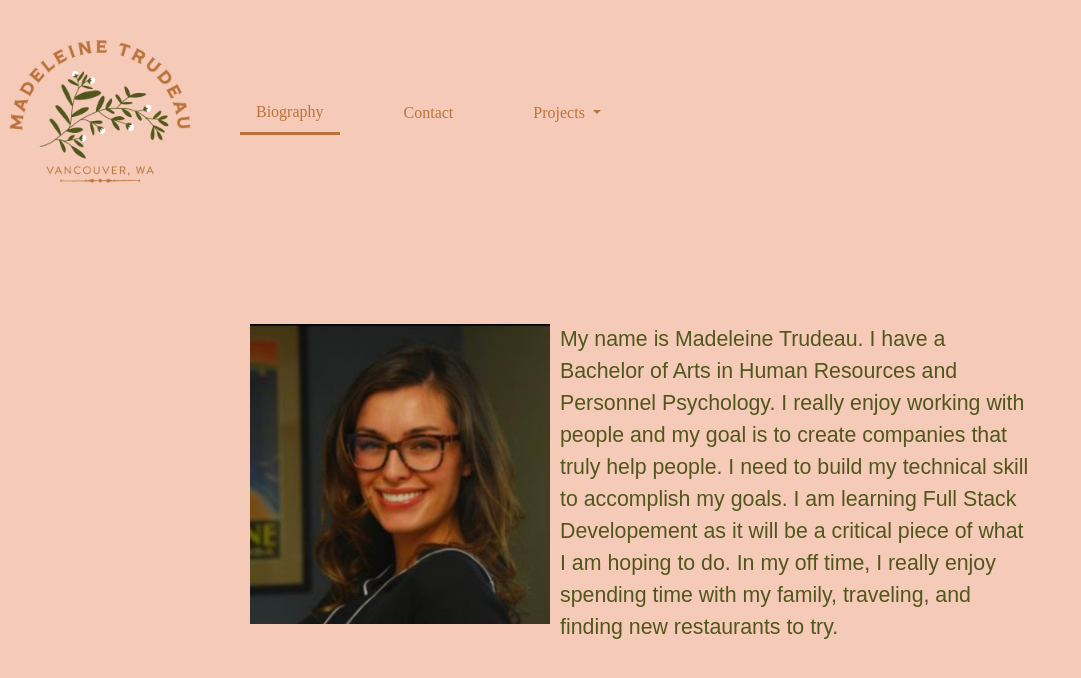
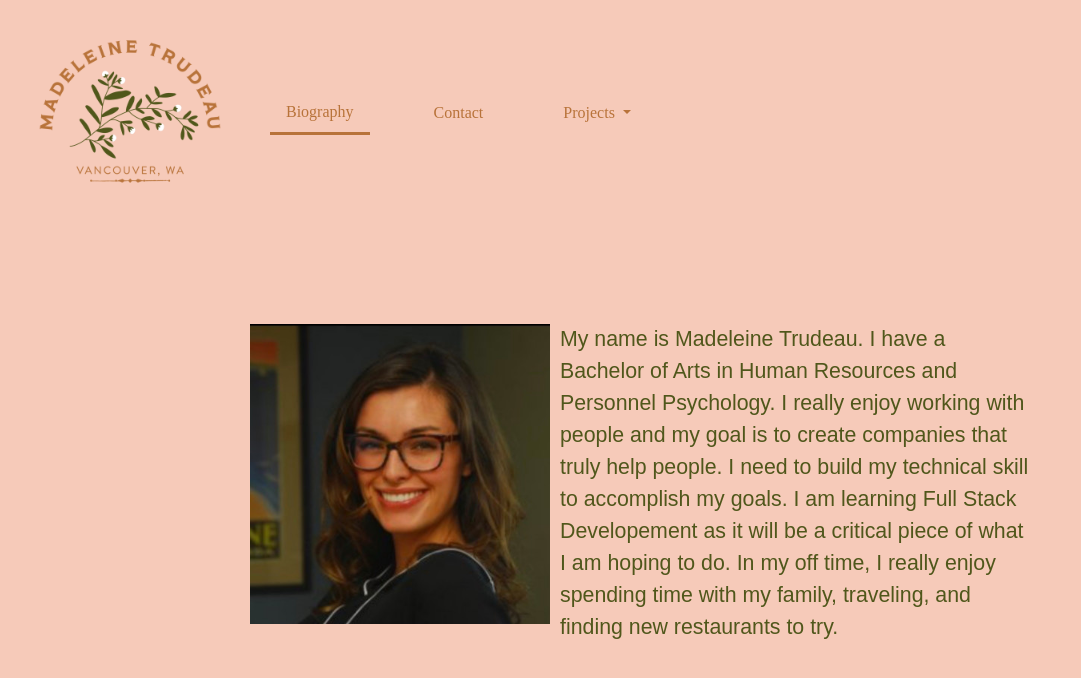
Before and after one commit to madetrudeau/madetrudeau.github.io, a plain HTML site: page index.html in a window 1280 px wide. Shown: the top 678 px of the page, without its empty margins (0-1081 px from the left). Drawn offline with nearby package versions, Linux system fonts and the light colour scheme.

Commit message:
Added margin to logo

```diff
--- a/index.html
+++ b/index.html
@@ -21,6 +21,7 @@
             //href="https://madetrudeau.github.io/"
             class="navbar-brand mb-0 h1">
                 <img
+                id="logo"
                 class="d-inline-block align-top"
                 src="logo_plant.png"
                 height="200"
--- a/styles.css
+++ b/styles.css
@@ -8,6 +8,10 @@ body {
     margin-top: 300px;
     margin-left: 250px;
     background-color: #F6CAB9;
+}
+
+#logo{
+    margin-left: 30px;
 }
 
 p {
```
